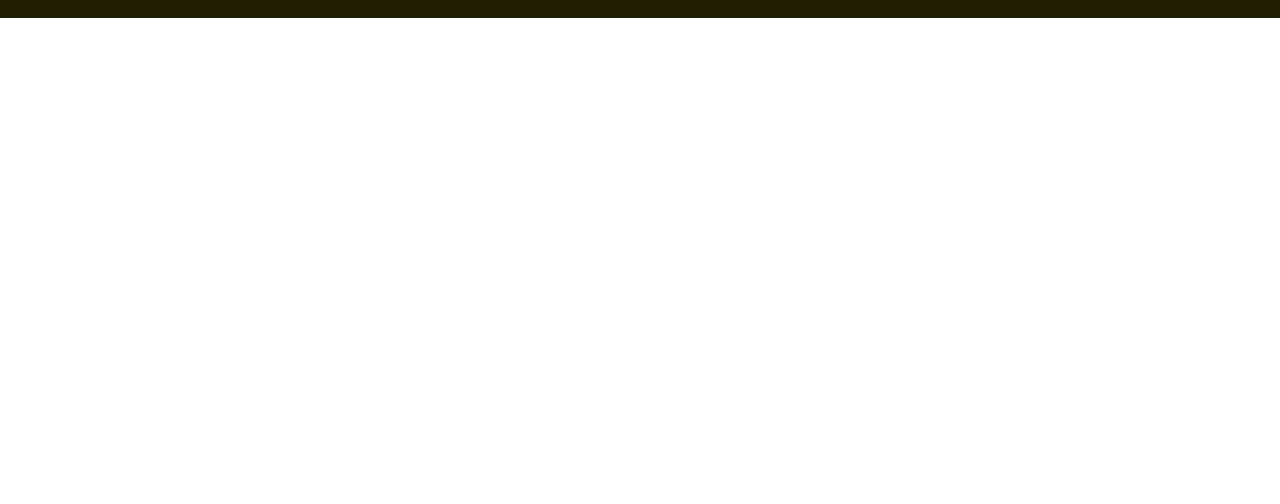
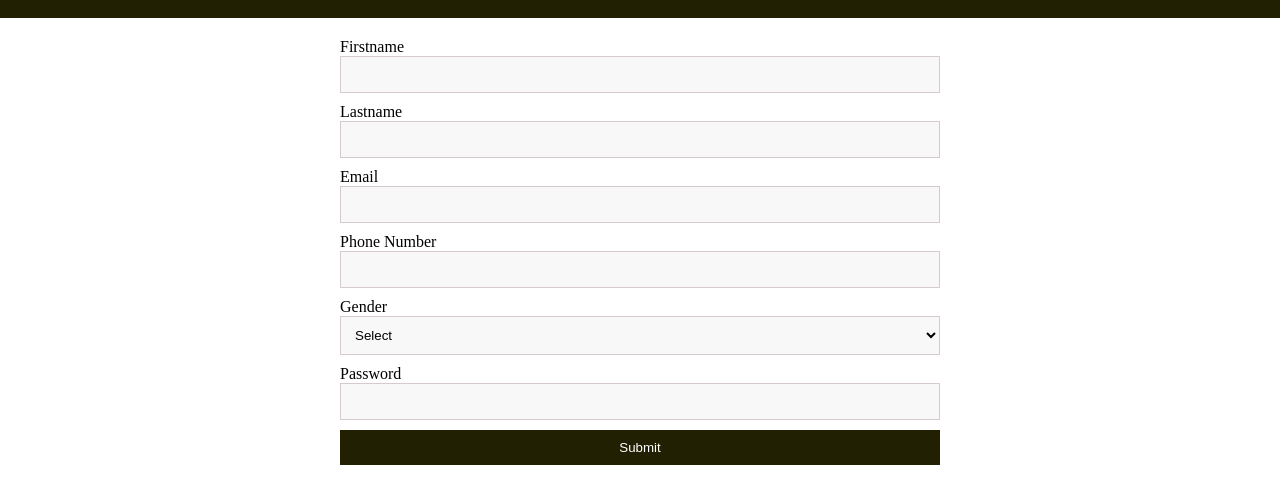
Before and after one commit to Princewilleghosa2017/AdekunlePrograms, a plain HTML site: page index.html in a window 1280 px wide. Shown: the part 52-556 px from the top of the page. Drawn offline with Linux system fonts and the light colour scheme.

Commit message:
I have styled a form

```diff
--- a/index.html
+++ b/index.html
@@ -34,8 +34,41 @@
         </nav>
     </header>
 
-    <!-- <section>
-        <h1>The Main Section</h1>
-    </section> -->
+   <!-- form -->
+   <div class="form-container">
+       <form action="">
+           <div class="form-group">
+            <label for="fname">Firstname</label>
+            <input type="text">
+            <label for="lname">Lastname</label>
+            <input type="text">
+            <label for="email">Email <Address></Address></label>
+            <input type="text">
+            <label for="Pnumber">Phone Number</label>
+            <input type="number" name="" id="">
+           </div>
+
+           <div class="form-group">
+               <label for="Gender">Gender</label>
+               <select name="Gender" id="">
+                <option value="select">Select</option>
+                   <option value="Male">Male</option>
+                <option value="Female">Female</option>
+                <option value="Other">Other</option>
+
+
+               </select>
+           </div>
+
+           <div class="form-group">
+               <label for="passWord">Password</label>
+               <input type="password">
+           </div>
+
+           <div class="form-group">
+                <button>Submit</button>
+           </div>
+       </form>
+   </div>
 </body>
 </html>
--- a/style.css
+++ b/style.css
@@ -1,6 +1,7 @@
 * {
   margin: 0;
   padding: 0;
+  box-sizing: border-box;
 }
 
 :root {
@@ -31,3 +32,29 @@ nav ul li {
   text-decoration: none;
   justify-content: center;
 }
+
+
+.form-container {
+    max-width: 600px;
+    margin: 20px auto;
+
+}
+
+
+.form-group input, .form-group select {
+    display: block;
+    width: 100%;
+    padding: 10px 10px;
+    outline: none;
+    margin-bottom: 10px;
+    border: 1px solid rgb(213, 203, 203);
+    background-color:rgba(235, 231, 231, 0.289) ;
+}
+
+.form-group button {
+  width: 100%;
+  background-color: var(--backgroundColor);
+  border: none;
+  padding: 10px 0;
+  color: white;
+}
```
